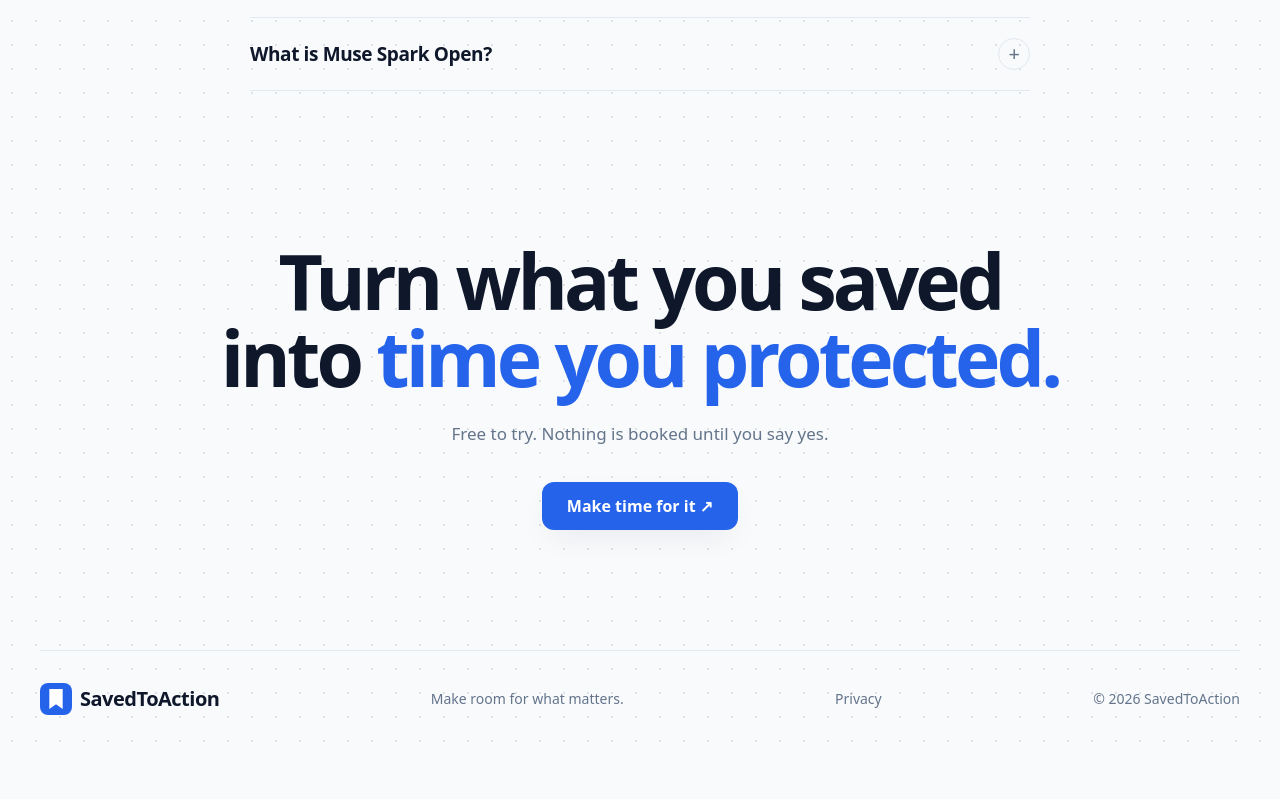
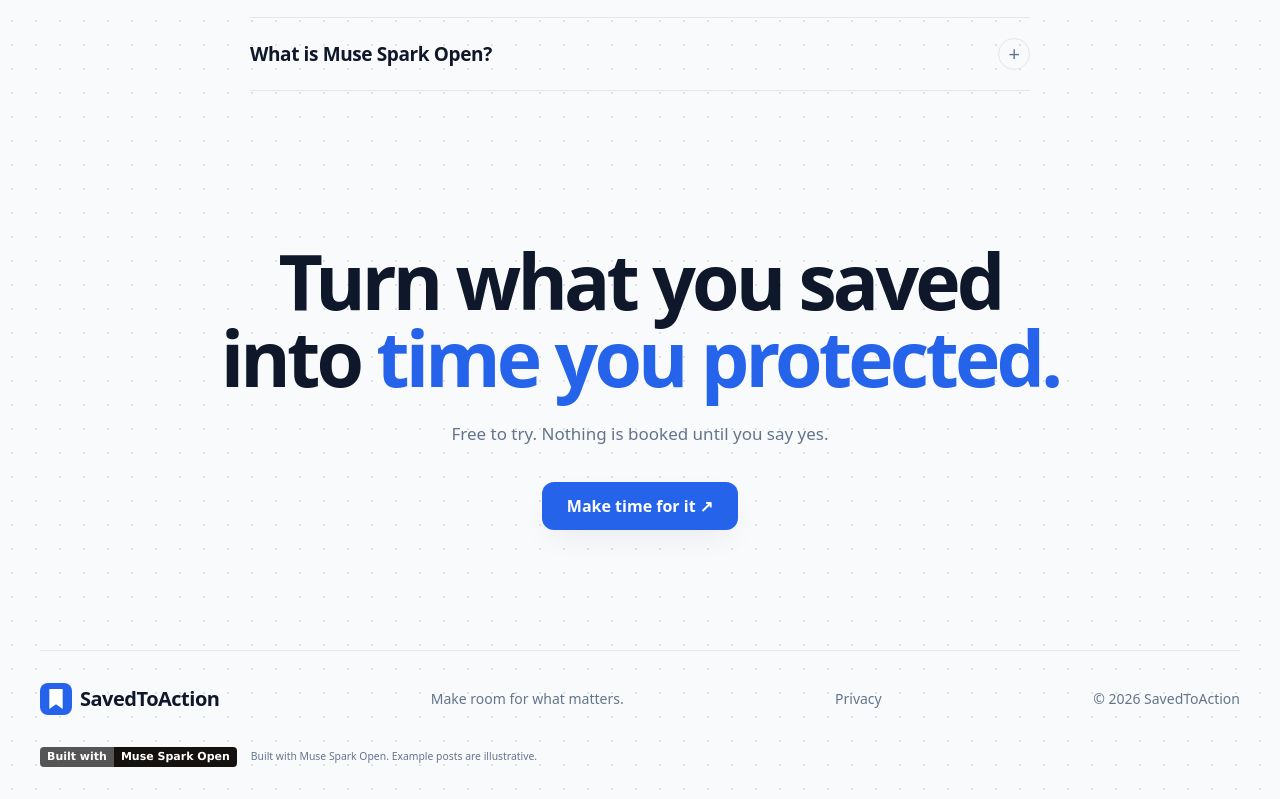
Before and after one commit to yaitbam/SavedToActions-v1, a React (Vite) app in the folder web/: page / in a window 1280 px wide. Shown: the part 4887-5686 px from the top of the page. Before the commit the page ends 5634 px from the top, so only its background shows below. Built offline with nearby package versions, Linux system fonts and the light colour scheme.

Commit message:
Landing footer: Built with Muse Spark Open badge and a line that example posts are illustrative

```diff
--- a/web/src/features/landing/landing-page.css
+++ b/web/src/features/landing/landing-page.css
@@ -129,6 +129,12 @@ section[id] { scroll-margin-top:72px; }
 .landing-close h2 { font-family:var(--font-display); font-weight:800; font-size:clamp(38px,6vw,84px); line-height:1; letter-spacing:-.05em; margin:0 0 22px; }
 .landing-close .section-copy { margin:0 auto 32px; font-size:17px; }
 .landing-footer { border-top:1px solid var(--color-line); }
+/* The same two part badge as the README: grey label, near black value. Drawn here so the page makes no outside request. */
+.landing-credit { display:flex; flex-wrap:wrap; align-items:center; gap:10px 14px; padding-bottom:32px; color:var(--color-muted); font-size:13px; }
+.built-badge { display:inline-flex; overflow:hidden; border-radius:4px; font:600 11px/20px Verdana,Geneva,sans-serif; color:#fff; }
+.built-badge b,.built-badge i { padding:0 7px; font:inherit; font-style:normal; }
+.built-badge b { background:#555; }
+.built-badge i { background:#14110f; }
 
 @media(max-width:1000px) {
  .lp-hero { grid-template-columns:minmax(0,1fr); gap:40px; padding:40px 0 40px; }
--- a/web/src/pages/Landing.tsx
+++ b/web/src/pages/Landing.tsx
@@ -201,5 +201,9 @@ export function Landing() {
       </section>
     </main>
     <footer className="landing-footer landing-width"><Logo /><span>Make room for what matters.</span><Link to="/privacy">Privacy</Link><span>© 2026 SavedToAction</span></footer>
+    <div className="landing-credit landing-width">
+      <span className="built-badge"><b>Built with</b><i>Muse Spark Open</i></span>
+      <small>Built with Muse Spark Open. Example posts are illustrative.</small>
+    </div>
   </div>;
 }
```
